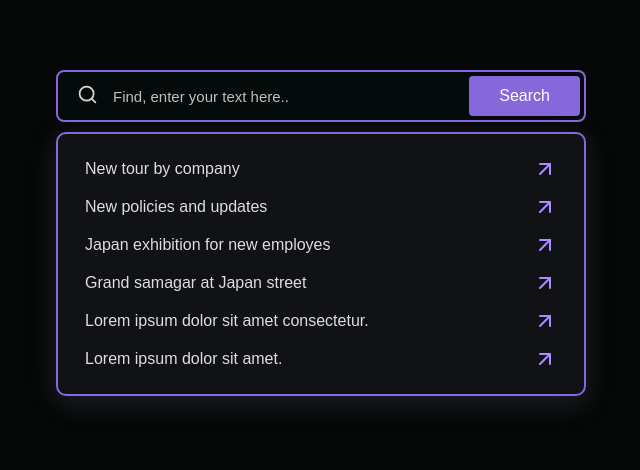
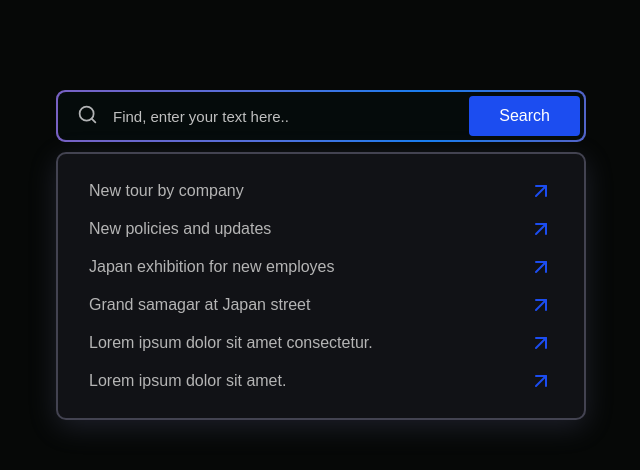
Before and after one commit to rehmanNRY/search-bar-htmk, a plain HTML site: page index.html in a window 1280 px wide. Both pictures are taken after a click on the element "Search". Shown: the whole page, without its empty margins (319-959 px from the left). Drawn offline with Linux system fonts and the light colour scheme.

Commit message:
Add files via upload

```diff
--- a/index.html
+++ b/index.html
@@ -3,62 +3,65 @@
 <head>
   <meta charset="UTF-8">
   <meta name="viewport" content="width=device-width, initial-scale=1.0">
-  <title>Document</title>
+  <title>Search Menu</title>
   <link rel="stylesheet" href="style.css">
 </head>
 <body>
+  <script async src="https://cse.google.com/cse.js?cx=406057ef381eb4193"></script>
   <div class="search-container">
-    <form action="" id="searchForm">
+    <div class="form-wrapper">
+    <form action="" id="searchForm" class="gcse-search">
       <div>
       <button type="button">
-        <svg xmlns="http://www.w3.org/2000/svg" width="21" height="21" viewBox="0 0 24 24" fill="none" stroke="currentColor" stroke-width="2" stroke-linecap="round" stroke-linejoin="round" class="feather feather-search"><circle cx="11" cy="11" r="8"></circle><line x1="21" y1="21" x2="16.65" y2="16.65"></line></svg>
+        <svg xmlns="http://www.w3.org/2000/svg" width="21" height="21" viewBox="0 0 24 24" fill="none" stroke="#B2B3B5" stroke-width="2" stroke-linecap="round" stroke-linejoin="round" class="feather feather-search"><circle cx="11" cy="11" r="8"></circle><line x1="21" y1="21" x2="16.65" y2="16.65"></line></svg>
       </button>
       <input type="search" name="search" placeholder='Find, enter your text here..' required autocomplete="off">
       </div>
       <button type="submit">Search</button>
     </form>
+    </div>
     <div class="search-main" id="searchMenu">
-      <ul>
-        <li>
+      <!-- Add Link in href -->
+      <a href="#" target="_blank">
         <p>New tour by company</p>
-          <svg xmlns="http://www.w3.org/2000/svg" width="24" height="24" viewBox="0 0 24 24" fill="none" stroke="currentColor" stroke-width="2" stroke-linecap="round" stroke-linejoin="round" class="feather feather-arrow-up-right"><line x1="7" y1="17" x2="17" y2="7"></line><polyline points="7 7 17 7 17 17"></polyline></svg>
-        </li>
-        <li>
+        <svg xmlns="http://www.w3.org/2000/svg" width="24" height="24" viewBox="0 0 24 24" fill="none" stroke="#1C4DF0" stroke-width="2" stroke-linecap="round" stroke-linejoin="round" class="feather feather-arrow-up-right"><line x1="7" y1="17" x2="17" y2="7"></line><polyline points="7 7 17 7 17 17"></polyline></svg>
+      </a>
+      <!-- Add Link in href -->
+      <a href="#" target="_blank">
         <p>New policies and updates</p>
-          <svg xmlns="http://www.w3.org/2000/svg" width="24" height="24" viewBox="0 0 24 24" fill="none" stroke="currentColor" stroke-width="2" stroke-linecap="round" stroke-linejoin="round" class="feather feather-arrow-up-right"><line x1="7" y1="17" x2="17" y2="7"></line><polyline points="7 7 17 7 17 17"></polyline></svg>
-        </li>
-        <li>
+        <svg xmlns="http://www.w3.org/2000/svg" width="24" height="24" viewBox="0 0 24 24" fill="none" stroke="#1C4DF0" stroke-width="2" stroke-linecap="round" stroke-linejoin="round" class="feather feather-arrow-up-right"><line x1="7" y1="17" x2="17" y2="7"></line><polyline points="7 7 17 7 17 17"></polyline></svg>
+      </a>
+      <!-- Add Link in href -->
+      <a href="#" target="_blank">
         <p>Japan exhibition for new employes</p>
-          <svg xmlns="http://www.w3.org/2000/svg" width="24" height="24" viewBox="0 0 24 24" fill="none" stroke="currentColor" stroke-width="2" stroke-linecap="round" stroke-linejoin="round" class="feather feather-arrow-up-right"><line x1="7" y1="17" x2="17" y2="7"></line><polyline points="7 7 17 7 17 17"></polyline></svg>
-        </li>
-        <li>
+        <svg xmlns="http://www.w3.org/2000/svg" width="24" height="24" viewBox="0 0 24 24" fill="none" stroke="#1C4DF0" stroke-width="2" stroke-linecap="round" stroke-linejoin="round" class="feather feather-arrow-up-right"><line x1="7" y1="17" x2="17" y2="7"></line><polyline points="7 7 17 7 17 17"></polyline></svg>
+      </a>
+      <!-- Add Link in href -->
+      <a href="#" target="_blank">
         <p>Grand samagar at Japan street</p>
-          <svg xmlns="http://www.w3.org/2000/svg" width="24" height="24" viewBox="0 0 24 24" fill="none" stroke="currentColor" stroke-width="2" stroke-linecap="round" stroke-linejoin="round" class="feather feather-arrow-up-right"><line x1="7" y1="17" x2="17" y2="7"></line><polyline points="7 7 17 7 17 17"></polyline></svg>
-        </li>
-        <li>
+        <svg xmlns="http://www.w3.org/2000/svg" width="24" height="24" viewBox="0 0 24 24" fill="none" stroke="#1C4DF0" stroke-width="2" stroke-linecap="round" stroke-linejoin="round" class="feather feather-arrow-up-right"><line x1="7" y1="17" x2="17" y2="7"></line><polyline points="7 7 17 7 17 17"></polyline></svg>
+      </a>
+      <!-- Add Link in href -->
+      <a href="#" target="_blank">
         <p>Lorem ipsum dolor sit amet consectetur.</p>
-          <svg xmlns="http://www.w3.org/2000/svg" width="24" height="24" viewBox="0 0 24 24" fill="none" stroke="currentColor" stroke-width="2" stroke-linecap="round" stroke-linejoin="round" class="feather feather-arrow-up-right"><line x1="7" y1="17" x2="17" y2="7"></line><polyline points="7 7 17 7 17 17"></polyline></svg>
-        </li>
-        <li>
+        <svg xmlns="http://www.w3.org/2000/svg" width="24" height="24" viewBox="0 0 24 24" fill="none" stroke="#1C4DF0" stroke-width="2" stroke-linecap="round" stroke-linejoin="round" class="feather feather-arrow-up-right"><line x1="7" y1="17" x2="17" y2="7"></line><polyline points="7 7 17 7 17 17"></polyline></svg>
+      </a>
+      <!-- Add Link in href -->
+      <a href="#" target="_blank">
         <p>Lorem ipsum dolor sit amet.</p>
-          <svg xmlns="http://www.w3.org/2000/svg" width="24" height="24" viewBox="0 0 24 24" fill="none" stroke="currentColor" stroke-width="2" stroke-linecap="round" stroke-linejoin="round" class="feather feather-arrow-up-right"><line x1="7" y1="17" x2="17" y2="7"></line><polyline points="7 7 17 7 17 17"></polyline></svg>
-        </li>
-      </ul>
+        <svg xmlns="http://www.w3.org/2000/svg" width="24" height="24" viewBox="0 0 24 24" fill="none" stroke="#1C4DF0" stroke-width="2" stroke-linecap="round" stroke-linejoin="round" class="feather feather-arrow-up-right"><line x1="7" y1="17" x2="17" y2="7"></line><polyline points="7 7 17 7 17 17"></polyline></svg>
+      </a>
     </div>
   </div>
   <script>
   const search_Form = document.getElementById('searchForm');
   const search_Menu = document.getElementById('searchMenu');
   search_Form.addEventListener('click', function(event) {
-    // Prevent the event from bubbling up to the document
     event.stopPropagation();
-    // Add a class to the search menu
     search_Menu.classList.add('searchMenuOpen');
   });
   document.addEventListener('click', function(event) {
-    // Check if the click target is not within the search form or menu
     if (!search_Form.contains(event.target) && !search_Menu.contains(event.target)) {
-      // Remove the class from the search menu
       search_Menu.classList.remove('searchMenuOpen');
     }
   });
--- a/style.css
+++ b/style.css
@@ -7,16 +7,22 @@ body{
   font-family: Arial, sans-serif;
 }
 .search-container{
-  margin: 70px auto;
+  margin: 90px auto;
   width: 530px;
   background-color: transparent;
+}
+.form-wrapper{
+  background-color: #1C4DF0; /* Fallback color */
+  padding: 2px;
+  border-radius: 9px;
+  background: linear-gradient(to right, #7861c3 0%, #5270dd 40%, #187def 70%, #5264c8 100%);
 }
 .search-container form{
   display: flex;
   align-items: center;
   justify-content: space-between;
   background-color: #050B0B;
-  border: 2px solid #8668da;
+  /* border: 2px solid #3542EE; */
   border-radius: 8px;
   padding: 4px;
 }
@@ -26,7 +32,6 @@ body{
 }
 .search-container form button[type=button]{
   background-color: transparent;
-  color: #d7d7d7;
   border: none;
   padding: 0 15px;
 }
@@ -45,7 +50,7 @@ input[type="search"]::-webkit-search-cancel-button {
   display: none;
 }
 .search-container form button[type=submit]{
-  background-color: #8668da;
+  background-color: #1C4DF0;
   color: white;
   padding: 11px 30px;
   border: none;
@@ -58,18 +63,15 @@ input[type="search"]::-webkit-search-cancel-button {
   margin-top: 10px;
   background-color: #111216;
   border-radius: 10px;
-  border: 2px solid #8668da;
+  border: 2px solid #434351;
   box-shadow: rgba(125, 125, 181, 0.2) 0px 7px 29px 0px;
   display: none;
+  padding: 17px 14px;
 }
 .searchMenuOpen{
   display: block;
 }
-.search-main ul{
-  padding: 15px 10px;
-  list-style: none;
-}
-.search-main ul li{
+.search-main a{
   display: flex;
   justify-content: space-between;
   align-items: center;
@@ -77,23 +79,39 @@ input[type="search"]::-webkit-search-cancel-button {
   padding: 6px 15px;
   margin: 2px;
   border-radius: 4px;
-  color: #dedede;
+  color: #b5b5b5;
   cursor: pointer;
+  text-decoration: none;
 }
-.search-main ul li:hover{
-  background-color: #f6f3ff40;
-}
-.search-main ul li svg{
-  color: #ac8dff;
+.search-main a:hover{
+  background-color: #948e9c25;
 }
 
 @media (max-width: 600px){
-  body{
-    background-color: #ac8dff;
-  }
   .search-container{
     margin: 70px auto;
     width: 95%;
     background-color: transparent;
   }
 }
+
+
+* {
+  padding: 0;
+  margin: 0;
+}
+div#hero-search {
+  position: absolute;
+  width: 50%;
+  top: 48%;
+  left: 26%;
+}
+
+.gsc-control-cse {
+  background-color: #020303 !important;
+  border: 3px solid rgba(53, 66, 238, 1) !important;
+  border-radius: 10px !important;
+}
+.gsc-results-wrapper-nooverlay {
+  display: none;
+}
```
Lines whose indentation alone changed are shown as unchanged.
